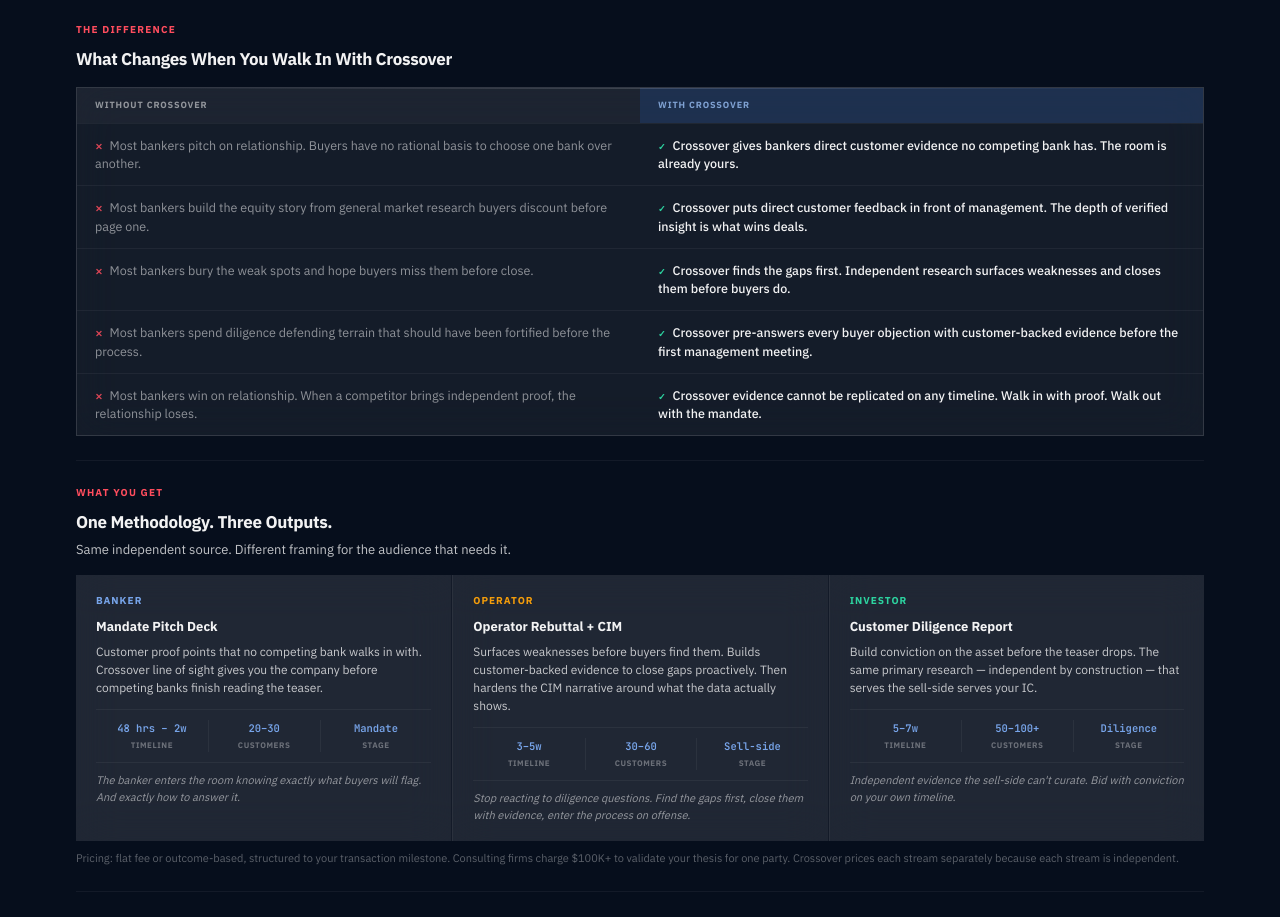
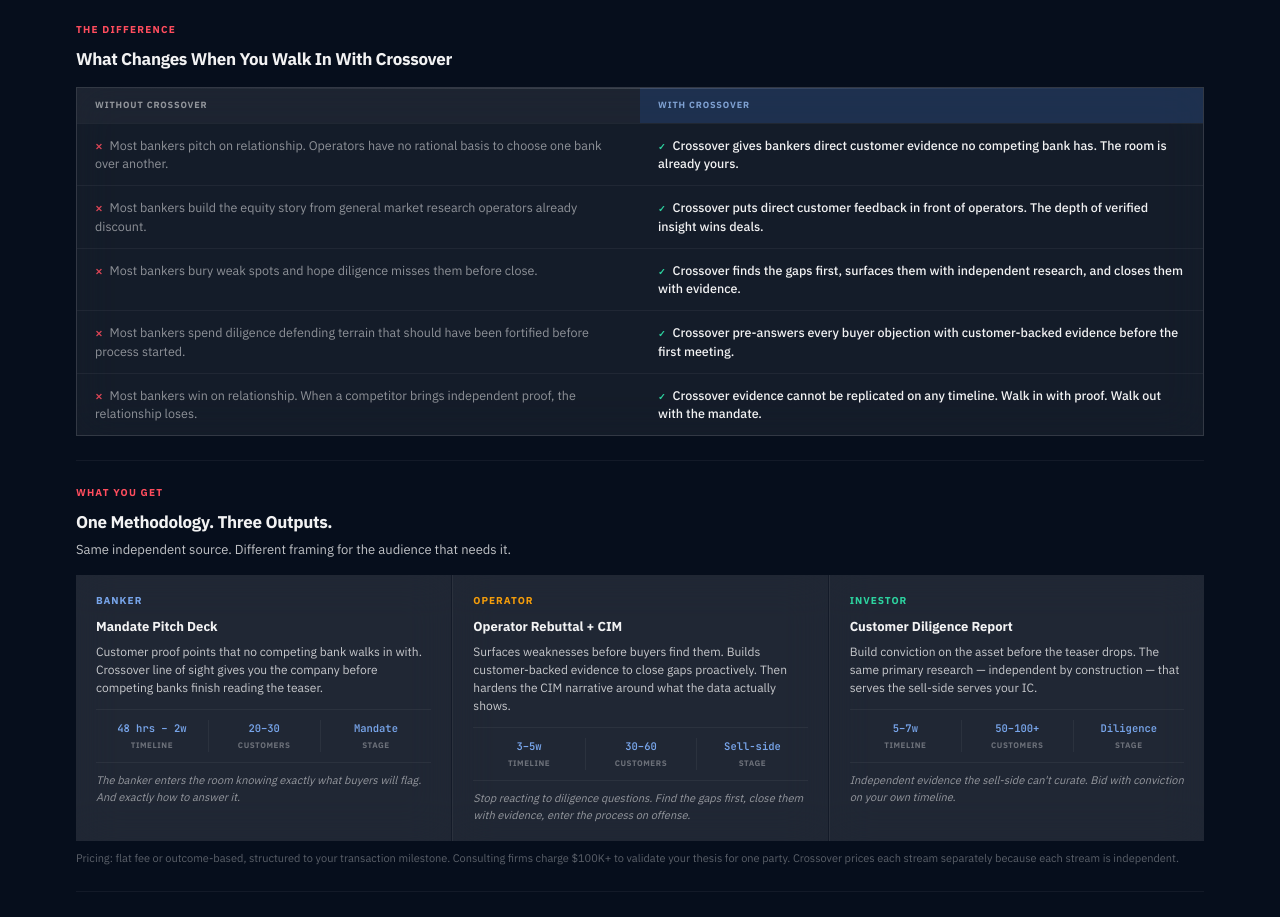
Before and after one commit to Crossover-Research/sell-side-overview-site, a Next.js app: page /partner in a window 1280 px wide. Shown: the part 1020-1937 px from the top of the page. Built offline with nearby package versions, Linux system fonts and the light colour scheme.

Commit message:
fix: operators not buyers row 1, tighten rows 2-4

```diff
--- a/tabs/PartnerTab.tsx
+++ b/tabs/PartnerTab.tsx
@@ -3,10 +3,10 @@
 import { TRACK_STATS, ENGAGEMENT_OPTIONS, CONTACT_INFO } from '../lib/data/partner';
 
 const WITHOUT_WITH = [
-  { w: 'Most bankers pitch on relationship. Buyers have no rational basis to choose one bank over another.', c: 'Crossover gives bankers direct customer evidence no competing bank has. The room is already yours.' },
-  { w: 'Most bankers build the equity story from general market research buyers discount before page one.',   c: 'Crossover puts direct customer feedback in front of management. The depth of verified insight is what wins deals.' },
-  { w: 'Most bankers bury the weak spots and hope buyers miss them before close.',                           c: 'Crossover finds the gaps first. Independent research surfaces weaknesses and closes them before buyers do.' },
-  { w: 'Most bankers spend diligence defending terrain that should have been fortified before the process.', c: 'Crossover pre-answers every buyer objection with customer-backed evidence before the first management meeting.' },
+  { w: 'Most bankers pitch on relationship. Operators have no rational basis to choose one bank over another.', c: 'Crossover gives bankers direct customer evidence no competing bank has. The room is already yours.' },
+  { w: 'Most bankers build the equity story from general market research operators already discount.',          c: 'Crossover puts direct customer feedback in front of operators. The depth of verified insight wins deals.' },
+  { w: 'Most bankers bury weak spots and hope diligence misses them before close.',                            c: 'Crossover finds the gaps first, surfaces them with independent research, and closes them with evidence.' },
+  { w: 'Most bankers spend diligence defending terrain that should have been fortified before process started.', c: 'Crossover pre-answers every buyer objection with customer-backed evidence before the first meeting.' },
   { w: 'Most bankers win on relationship. When a competitor brings independent proof, the relationship loses.', c: 'Crossover evidence cannot be replicated on any timeline. Walk in with proof. Walk out with the mandate.' },
 ];
 
```
